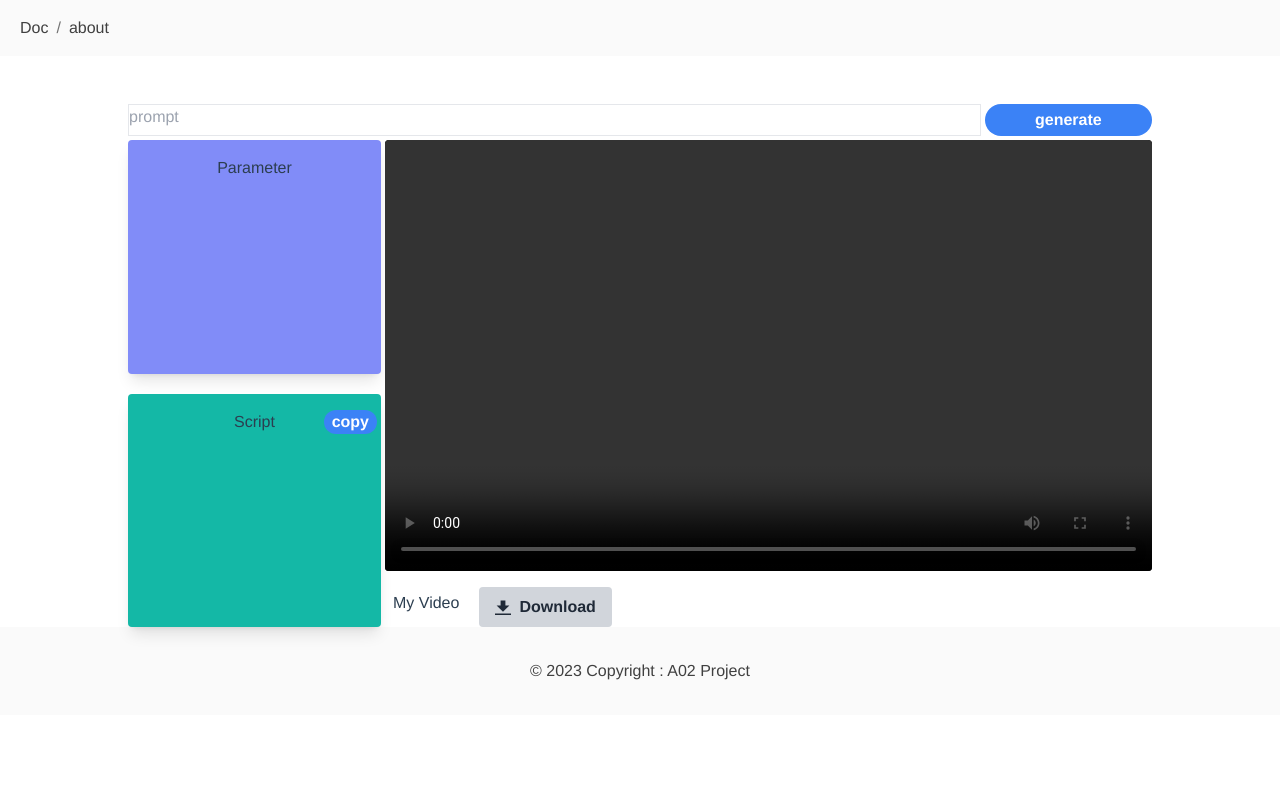
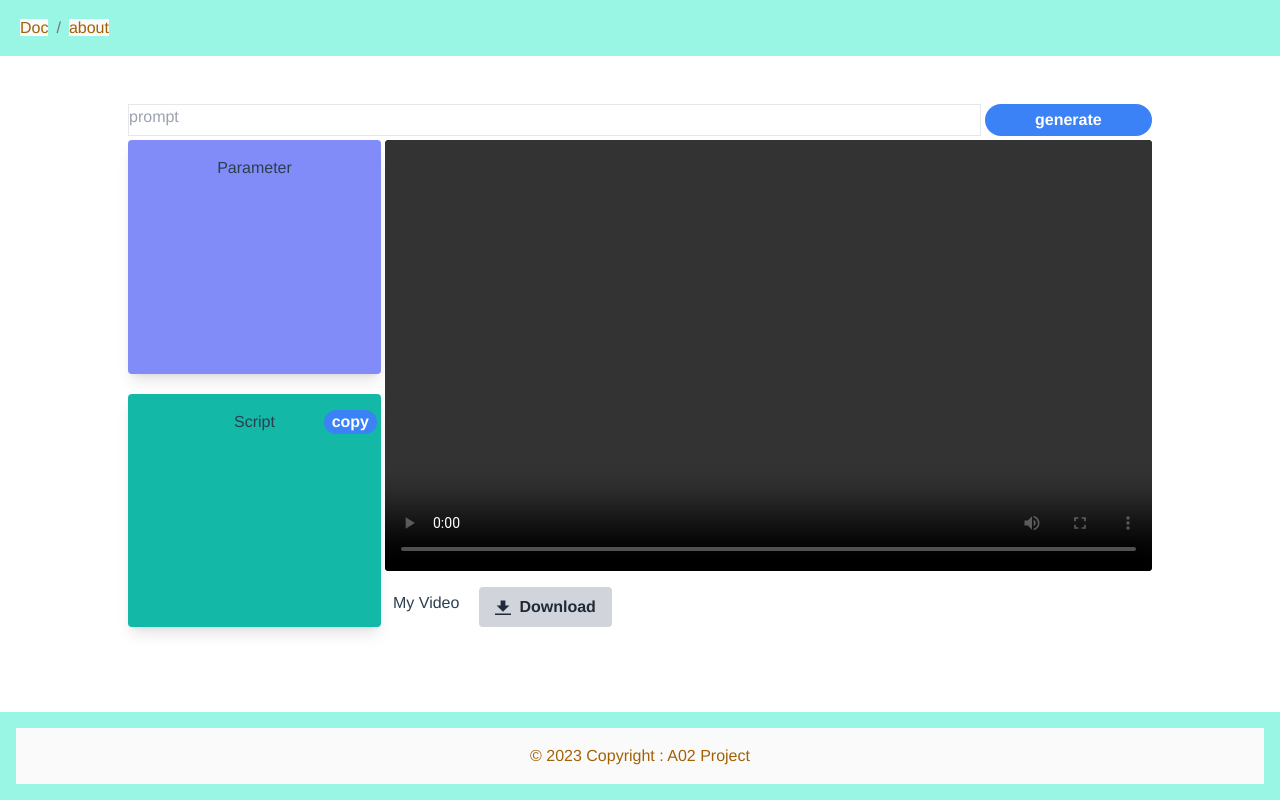
Before and after one commit to kakeru13468/A02_AI_Video_Generation, a Vue app in the folder Web/: page / in a window 1280 px wide. Built offline with nearby package versions, Linux system fonts and the light colour scheme.

Commit message:
update navbar and footer

```diff
--- a/Web/src/App.vue
+++ b/Web/src/App.vue
@@ -1,21 +1,22 @@
 <template>
-  <nav class="flex w-full flex-wrap items-center justify-between py-2 bg-neutral-50 lg:py-4">
+  <nav class="flex w-full flex-wrap items-center justify-between py-2 bg-teal-200 lg:py-4">
     <div class="flex w-full flex-wrap items-center justify-between px-3">
       <nav class="w-full rounded-md" aria-label="breadcrumb">
         <ol class="list-reset ml-2 flex">
           <li>
-            <a href="#" class="text-neutral-700 bg-neutral-50">Doc</a>
+            <a href="#" class="text-yellow-700 bg-neutral-50">Doc</a>
           </li>
           <li>
             <span class="mx-2 text-neutral-500 dark:text-neutral-200">/</span>
           </li>
           <li>
-            <a href="#" class="text-neutral-700 bg-neutral-50">about</a>
+            <a href="#" class="text-yellow-700 bg-neutral-50">about</a>
           </li>
         </ol>
       </nav>
     </div>
   </nav>
+
 
   <div class="container gap-4 mx-auto pt-12">
     <div class="grid grid-cols-12 gap-1 ">
@@ -56,8 +57,8 @@
     </div>
   </div>
 
-  <footer class="p-4 bg-neutral-50 text-center lg:text-left">
-    <div class="p-4 text-center text-neutral-700 bg-neutral-50">
+  <footer class="p-4 bg-teal-200 text-center lg:text-left">
+    <div class="p-4 text-center text-yellow-700 bg-neutral-50">
       © 2023 Copyright : A02 Project
     </div>
   </footer>
@@ -82,4 +83,17 @@ export default {
   text-align: center;
   color: #2c3e50;
 }
+
+html,
+body {
+  height: 100%;
+  margin: 0;
+}
+
+footer {
+  position: absolute;
+  left: 0;
+  bottom: 0;
+  width: 100%;
+}
 </style>
```
